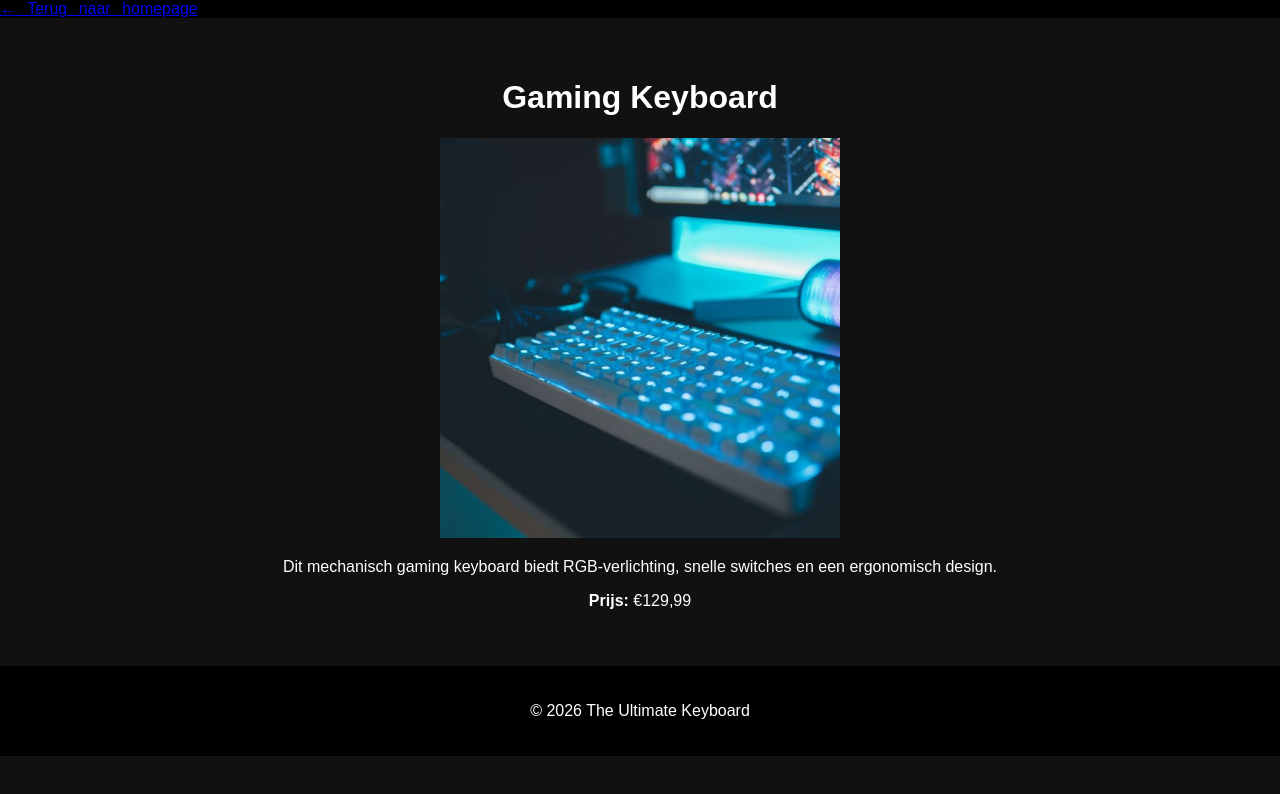
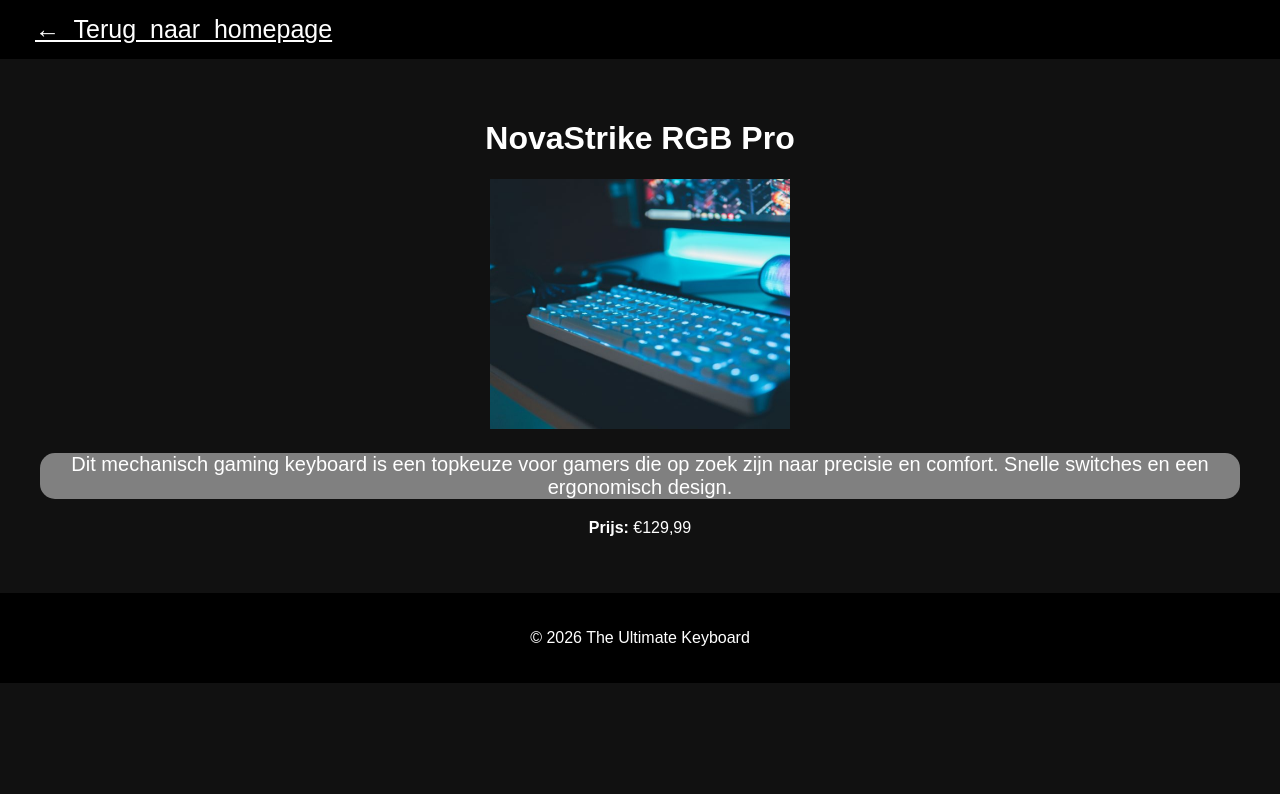
Before and after one commit to Yassine1000L/The-Ultimate-Webshop, a plain HTML site: page werkende product/product.html in a window 1280 px wide. Drawn offline with Linux system fonts and the light colour scheme.

Commit message:
add classe product html and css //not end of task

```diff
--- /dev/null
+++ b/werkende product/product.css
@@ -0,0 +1,18 @@
+header a {
+    color: white;
+    padding: 15px;
+    margin-left: 20px;
+    font-size: 25px;
+}
+
+header a:hover {
+    color: lightblue;
+    cursor: pointer;
+}
+
+.description {
+    text-align: center;
+    font-size: 20px;
+    border-radius: 15px;
+    background-color: grey;
+}
--- a/werkende product/product.html
+++ b/werkende product/product.html
@@ -4,6 +4,7 @@
     <meta charset="UTF-8">
     <title>Product detail</title>
     <link rel="stylesheet" href="../css/frontend.css">
+    <link rel="stylesheet" href="../werkende product/product.css">
 </head>
 <body>
 
@@ -12,13 +13,14 @@
 </header>
 
 <main style="padding:40px; text-align:center;">
-    <h1>Gaming Keyboard</h1>
+    <h1>NovaStrike RGB Pro</h1>
 
-    <img src="../afbeelding/keyboard_foto1.jpg" width="400">
+    <img src="../afbeelding/keyboard_foto1.jpg" width="300" height="250">
 
-    <p>
-        Dit mechanisch gaming keyboard biedt RGB-verlichting,
-        snelle switches en een ergonomisch design.
+    <p class = "description">
+        Dit mechanisch gaming keyboard is een topkeuze voor gamers
+        die op zoek zijn naar precisie en comfort.
+        Snelle switches en een ergonomisch design.
     </p>
 
     <p><strong>Prijs:</strong> €129,99</p>
```
